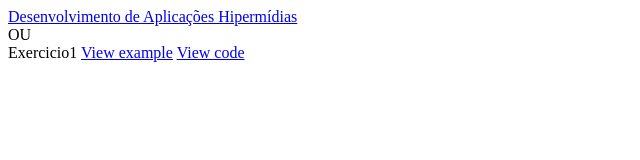
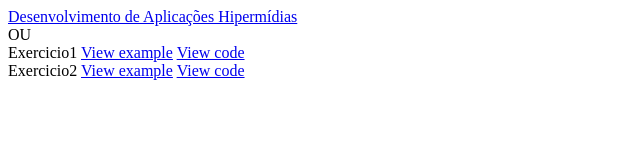
Before and after one commit to lucasbsi/lucasbsi.github.io, a plain HTML site: page index.html in a window 1280 px wide. Shown: the whole page, without its empty margins (0-640 px from the left). Drawn offline with Linux system fonts and the light colour scheme.

Commit message:
Update index.html

```diff
--- a/index.html
+++ b/index.html
@@ -5,3 +5,7 @@ OU
 Exercicio1
 <a href="https://lucasbsi.github.io/hiperExercicio1/">View example</a>
 <a href="https://github.com/lucasbsi/hiperExercicio1">View code</a>
+<br>
+Exercicio2
+<a href="https://lucasbsi.github.io/hiperExercicioo/">View example</a>
+<a href="https://github.com/lucasbsi/hiperExercicioo">View code</a>
```
